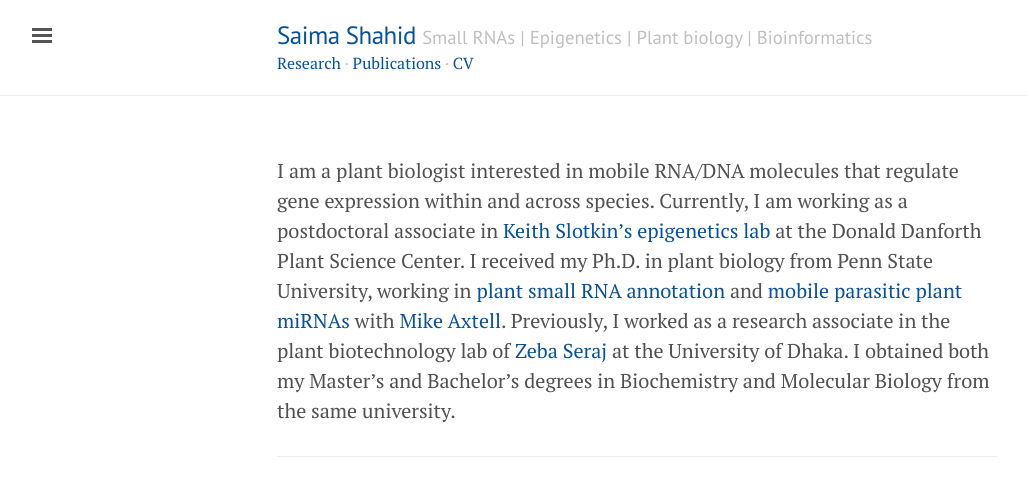
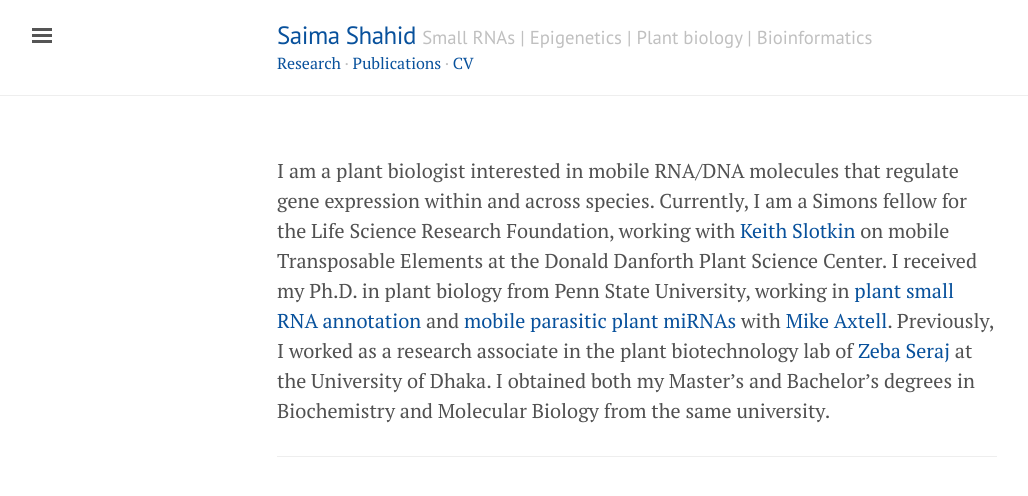
Before and after one commit to shahsam/saimashahid.github.io, a Jekyll site: the page built from index.md, in a window 1280 px wide. Shown: the top 496 px of the page, without its empty margins (3-1031 px from the left). Built offline with Jekyll 4.4.1, drawn with Linux system fonts in a browser that asks for light colours; nearby versions of some CDN libraries.

Commit message:
Update index.md

```diff
--- a/index.md
+++ b/index.md
@@ -3,7 +3,7 @@ layout: default
 title: Home
 ---
 
-I am a plant biologist interested in mobile RNA/DNA molecules that regulate gene expression within and across species. Currently, I am working as a postdoctoral associate in [Keith Slotkin's epigenetics lab][ddpsc] at the Donald Danforth Plant Science Center. I received my Ph.D. in plant biology from Penn State University, working in [plant small RNA annotation][ss] and [mobile parasitic plant miRNAs][dodder] with [Mike Axtell][axtell_lab]. Previously, I worked as a research associate in the plant biotechnology lab of [Zeba Seraj][du] at the University of Dhaka. I obtained both my Master's and Bachelor's degrees in Biochemistry and Molecular Biology from the same university.
+I am a plant biologist interested in mobile RNA/DNA molecules that regulate gene expression within and across species. Currently, I am a Simons fellow for the Life Science Research Foundation, working with [Keith Slotkin][ddpsc] on mobile Transposable Elements at the Donald Danforth Plant Science Center. I received my Ph.D. in plant biology from Penn State University, working in [plant small RNA annotation][ss] and [mobile parasitic plant miRNAs][dodder] with [Mike Axtell][axtell_lab]. Previously, I worked as a research associate in the plant biotechnology lab of [Zeba Seraj][du] at the University of Dhaka. I obtained both my Master's and Bachelor's degrees in Biochemistry and Molecular Biology from the same university.
 
 ---
 
```
